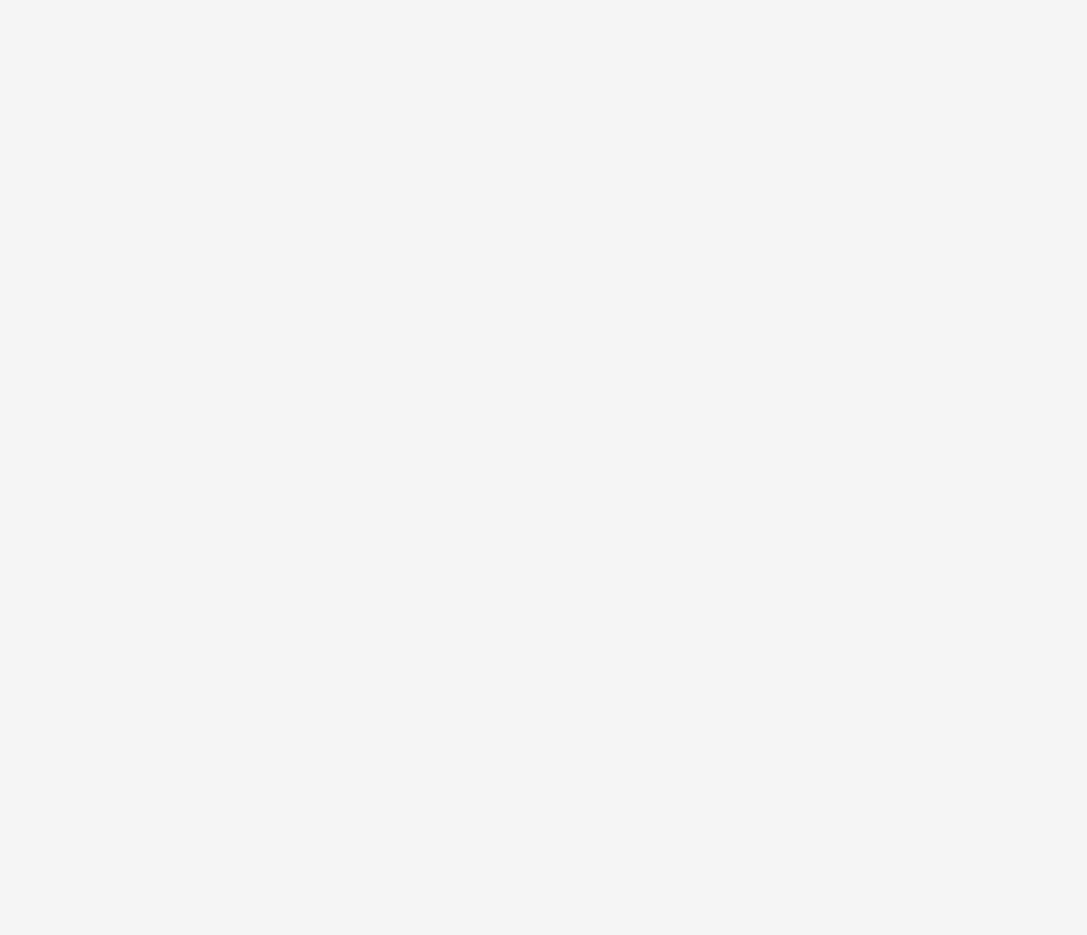
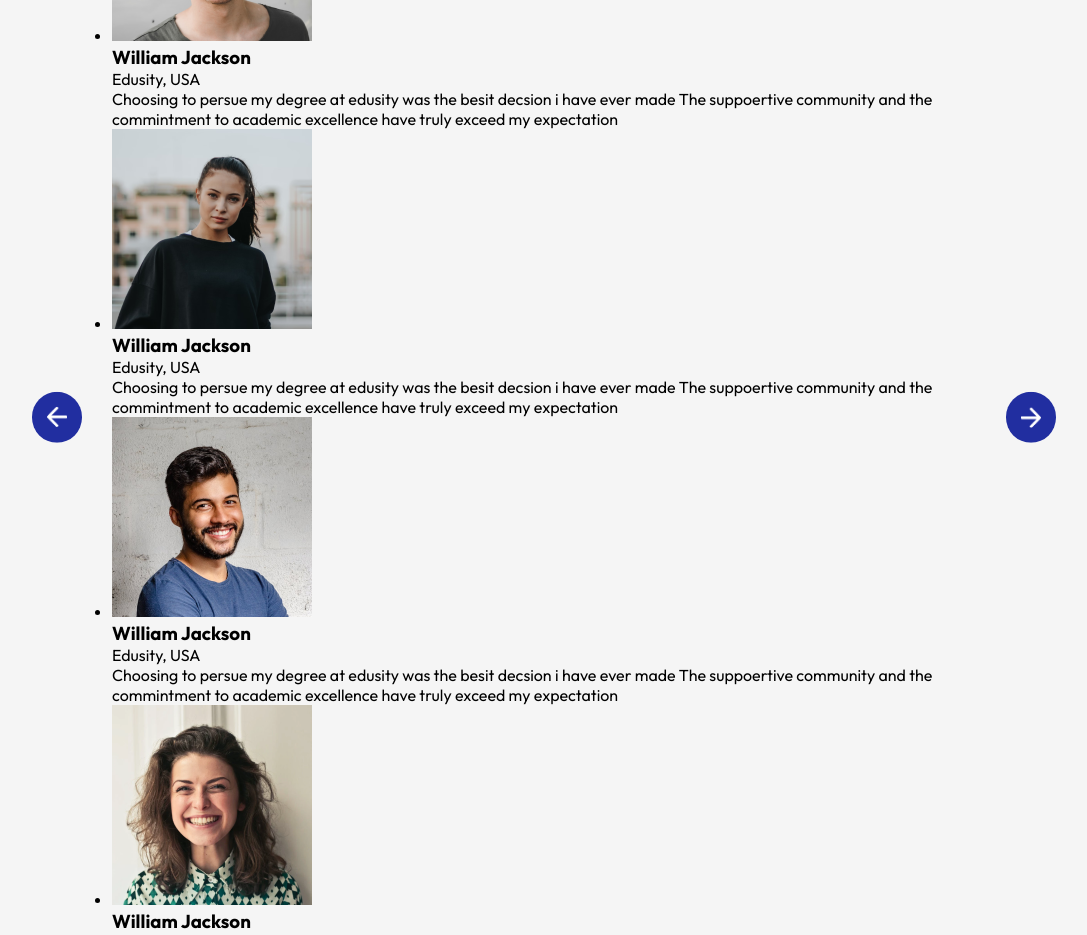
Before and after one commit to fatima678/edusity, a React (Vite) app: page / in a window 1280 px wide. Shown: the part 2740-3675 px from the top of the page, without its empty margins (96-1183 px from the left). Before the commit the page ends 2437 px from the top, so only its background shows below. Built offline with nearby package versions, Linux system fonts and the light colour scheme.

Commit message:
Design the Testimonail component of edusity app with jsx and css

```diff
--- a/src/App.jsx
+++ b/src/App.jsx
@@ -5,6 +5,7 @@ import Programs from './components/Programs/Programs'
 import Title from './components/Title/Title'
 import About from './components/About/About'
 import Campus from './components/Campus/Campus'
+import Testimonial from './components/Testimonials/Testimonial'
 
 const App = () => {
   return (
@@ -17,6 +18,8 @@ const App = () => {
       <About/>
       <Title subTitle='Gallery' title='Campus Photos'/>
       <Campus/>
+      <Title subTitle='TESTIMONIALS' title='What Students Says'/>
+      <Testimonial/>
       </div>
 
     </div>
--- /dev/null
+++ b/src/components/Testimonials/Testimonial.css
@@ -0,0 +1,25 @@
+.testimonials{
+    margin: 80px auto;
+    padding: 0 80px;
+    position: relative;
+
+
+}
+.next-btn, .back-btn{
+    position: absolute;
+    top: 50%;
+    right: 0;
+    transform: translateY(-50%);
+    padding: 15px;
+    width: 50px;
+    border-radius: 50%;
+    cursor: pointer;
+    background: #212EA0;
+
+
+
+}
+.back-btn{
+    right: auto;
+    left: 0;
+}
--- /dev/null
+++ b/src/components/Testimonials/Testimonial.jsx
@@ -0,0 +1,81 @@
+import React from 'react'
+import './Testimonial.css'
+import next_icon from '../../assets/next-icon.png'
+import back_icon from '../../assets/back-icon.png'
+import user_1 from '../../assets/user-1.png'
+import user_2 from '../../assets/user-2.png'
+import user_3 from '../../assets/user-3.png'
+import user_4 from '../../assets/user-4.png'
+
+const Testimonial = () => {
+  return (
+    <div className='testimonials'>
+        <img src={next_icon} alt='' className='next-btn'></img>
+        <img src={back_icon} alt='' className='back-btn'></img>
+        <div className="slider">
+            <ul>
+                <li>
+                    <div className="slide">
+                        <div className="user-info">
+                            <img src={user_4} alt=''></img>
+                            <div>
+                                <h3>William Jackson</h3>
+                                <span>Edusity, USA</span>
+                            </div>
+                        </div>
+                        <p>Choosing to persue my degree at edusity was the besit decsion i have ever made
+                            The suppoertive community and the commintment to academic excellence have truly exceed my expectation
+                        </p>
+                    </div>
+                </li>
+                <li>
+                    <div className="slide">
+                        <div className="user-info">
+                            <img src={user_1} alt=''></img>
+                            <div>
+                                <h3>William Jackson</h3>
+                                <span>Edusity, USA</span>
+                            </div>
+                        </div>
+                        <p>Choosing to persue my degree at edusity was the besit decsion i have ever made
+                            The suppoertive community and the commintment to academic excellence have truly exceed my expectation
+                        </p>
+                    </div>
+                </li>
+                <li>
+                    <div className="slide">
+                        <div className="user-info">
+                            <img src={user_2} alt=''></img>
+                            <div>
+                                <h3>William Jackson</h3>
+                                <span>Edusity, USA</span>
+                            </div>
+                        </div>
+                        <p>Choosing to persue my degree at edusity was the besit decsion i have ever made
+                            The suppoertive community and the commintment to academic excellence have truly exceed my expectation
+                        </p>
+                    </div>
+                </li>
+                <li>
+                    <div className="slide">
+                        <div className="user-info">
+                            <img src={user_3} alt=''></img>
+                            <div>
+                                <h3>William Jackson</h3>
+                                <span>Edusity, USA</span>
+                            </div>
+                        </div>
+                        <p>Choosing to persue my degree at edusity was the besit decsion i have ever made
+                            The suppoertive community and the commintment to academic excellence have truly exceed my expectation
+                        </p>
+                    </div>
+                </li>
+            </ul>
+        </div>
+
+
+    </div>
+  )
+}
+
+export default Testimonial
```
